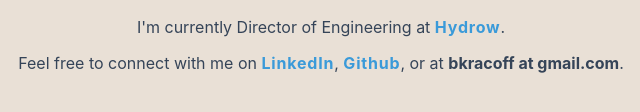
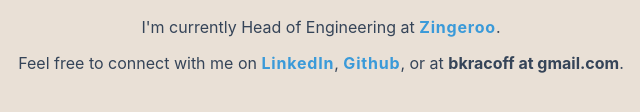
Before and after one commit to briankracoff/briankracoff.github.io, a plain HTML site: page index.html in a window 1280 px wide. Shown: the part 290-402 px from the top of the page, 319-959 px from the left. Drawn offline with Linux system fonts and the light colour scheme.

Commit message:
Update job

```diff
--- a/index.html
+++ b/index.html
@@ -18,8 +18,8 @@
 
     <div class="content">
       <p>
-        I'm currently Director of Engineering at
-        <a href="https://hydrow.com" target="_blank">Hydrow</a>.
+        I'm currently Head of Engineering at
+        <a href="https://zingeroo.com" target="_blank">Zingeroo</a>.
       </p>
 
       <p></p>
```
